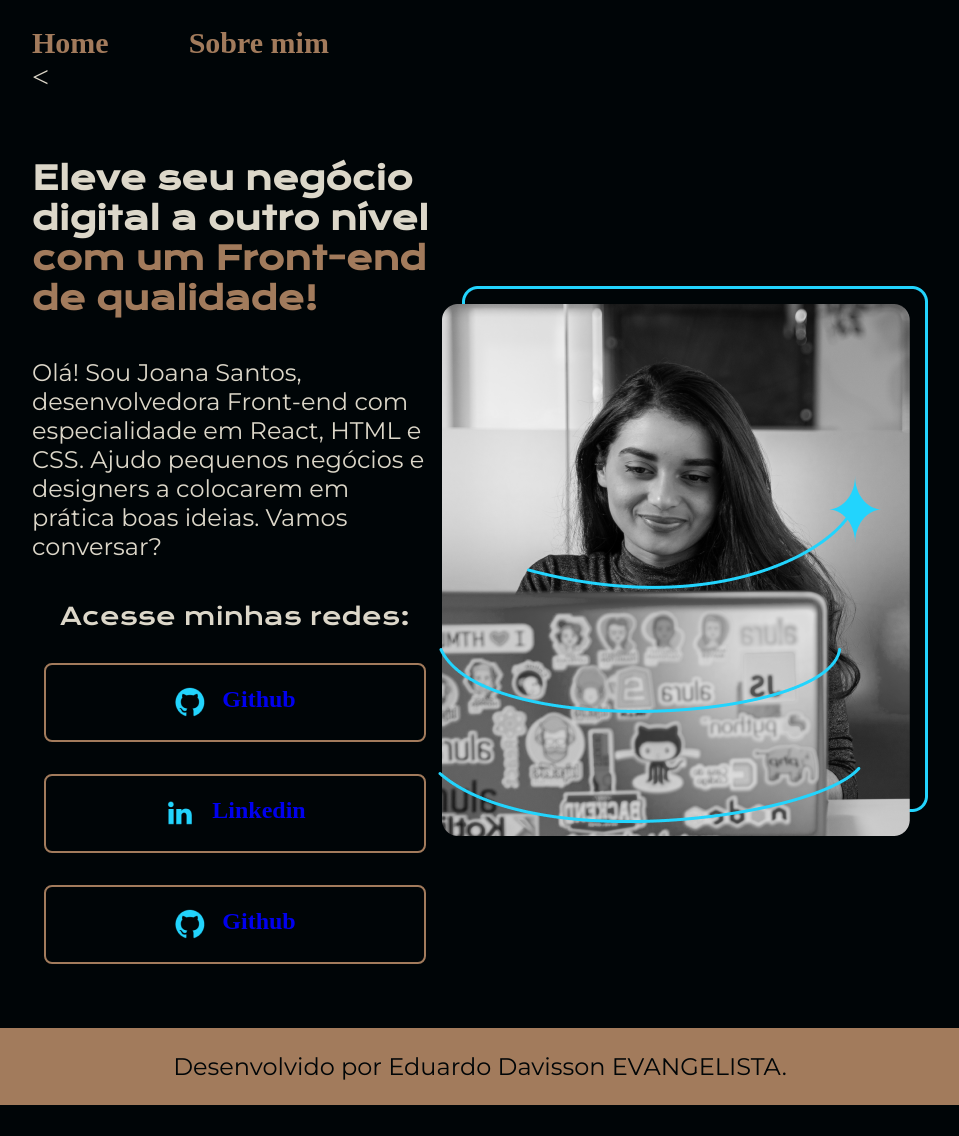
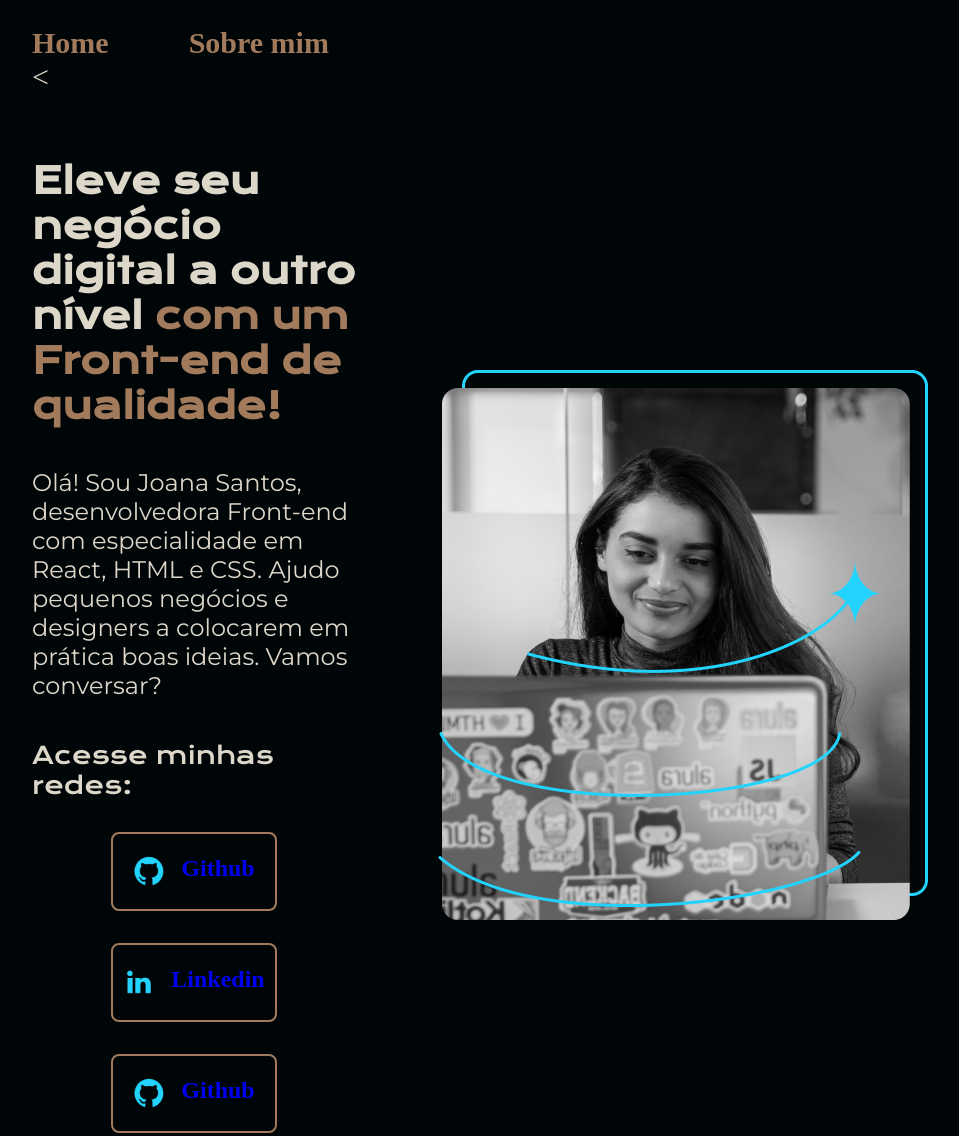
Before and after one commit to Edudavisson1980/Joana__Santos, a plain HTML site: page index.html in a window 1280 px wide. Shown: the top 1136 px of the page, without its empty margins (160-1119 px from the left). Before the commit the page ends 1105 px from the top, so only its background shows below. Drawn offline with nearby package versions, Linux system fonts and the light colour scheme.

Commit message:
Add files via upload

```diff
--- a/index.html
+++ b/index.html
@@ -23,18 +23,18 @@
             <h1 class="apresentacao__conteudo__titulo">Eleve seu negócio digital a outro nível <strong class="titulo-destaque">com um Front-end de qualidade!</strong></h1>
             <p class="apresentacao__conteudo__texto">Olá! Sou Joana Santos, desenvolvedora Front-end com especialidade em React, HTML e CSS. Ajudo pequenos negócios e designers a colocarem em prática boas ideias. Vamos conversar?</p>
         <div class="apresentacao__links">
-                <h2 class="apresentacao__link__subtitulo">Acesse minhas redes:</h2>
-                <a class="apresentacao__links__link" href="https://github.com/Edudavisson1980">
+                <h2 class="apresentacao__links__subtitulo">Acesse minhas redes:</h2>
+                <a class="apresentacao__links__navegacao" href="https://github.com/Edudavisson1980">
                     <img src="./assets/Logo Github.png">
                     Github
                 </a>
 
-                <a class="apresentacao__links__link" href="https://www.linkedin.com/in/eduardo-davisson-evangelista-3a4786152/">
+                <a class="apresentacao__links__navegacao" href="https://www.linkedin.com/in/eduardo-davisson-evangelista-3a4786152/">
                     <img src="./assets/Logo linkedin.png">
                     Linkedin
                 </a>
 
-                <a class="apresentacao__links__link" href="https://github.com/Edudavisson1980">
+                <a class="apresentacao__links__navegacao" href="https://github.com/Edudavisson1980">
                     <img src="./assets/Logo Github.png">
                     Github
                 </a>
--- a/styles/style.css
+++ b/styles/style.css
@@ -20,7 +20,7 @@ body {
 
 .cabecalho__menu__link {
     font-family: var(--fonte-secundaria)
-    font-size: 20px;
+    font-size: 1.5rem;
     font-weight: 600;
     color: var(--cor-terciaria);
     text-decoration: none;
@@ -45,18 +45,19 @@ strong {
     display: flex;
     align-items: center;
     justify-content: space-between;
+    gap: 82px;
 }
 
 
 .apresentacao__conteudo {
-    width: 615px;
+    width: 50%;
     display: flex;
     flex-direction: column;
     gap: 40px;
 }
 
 .apresentacao__conteudo__titulo {
-    font-size: 32px;
+    font-size: 2.25rem;
     font-family: var(--fonte-primaria)
 
 }
@@ -66,7 +67,7 @@ strong {
 }
 
 .apresentacao__conteudo__texto {
-    font-size: 24px;
+    font-size: 1.5rem;
     font-family: var(--fonte-secundaria)
 
 }
@@ -79,24 +80,24 @@ strong {
     gap: 32px;
 }
 
-.apresentacao__link__subtitulo {
+.apresentacao__links__subtitulo {
     font-family: var(--fonte-primaria);
     font-weight: 400;
-    font-size: 24px;
+    font-size: 1.5rem;
 }
 
 
-.apresentacao__links__link {
+.apresentacao__links__navegacao {
     /* background-color: #22D4FD; */
     display: flex;
     justify-content:center ;
     gap: 16px;
     border: 2px solid var(--cor-terciaria);
-    width: 378px;
+    width: 50%;
     text-align: center;
     font-weight: 700;
     border-radius: 8px;
-    font-size: 24px;
+    font-size: 1.5rem;
     padding: 21.5px 0;
     text-decoration: none;
     color: var(--cor-secundaria)
@@ -108,18 +109,21 @@ strong {
     background-color: var(--cor-hover);
 }
 
+.apresentacao__imagem {
+    width: 50%;
+}
 .rodape {
     color: var(--cor-primaria);
     background-color: var(--cor-terciaria);
     padding: 24px;
     text-align: center;
     font-family: var(--fonte-secundaria);
-    font-size: 24px;
+    font-size: 1.5rem;
     font-weight: 400px;
 }
 
-@media screen and (max-width: 768px ) {
-    .container {
-        display:block;
-        background: image 0;: none;
+@media (max-width: 1200px) {
+    .apresentacao {
+        flex-direction: column-reverse;
     }
+}
```
Also changed, not shown: about.html (+1 -1 lines).
